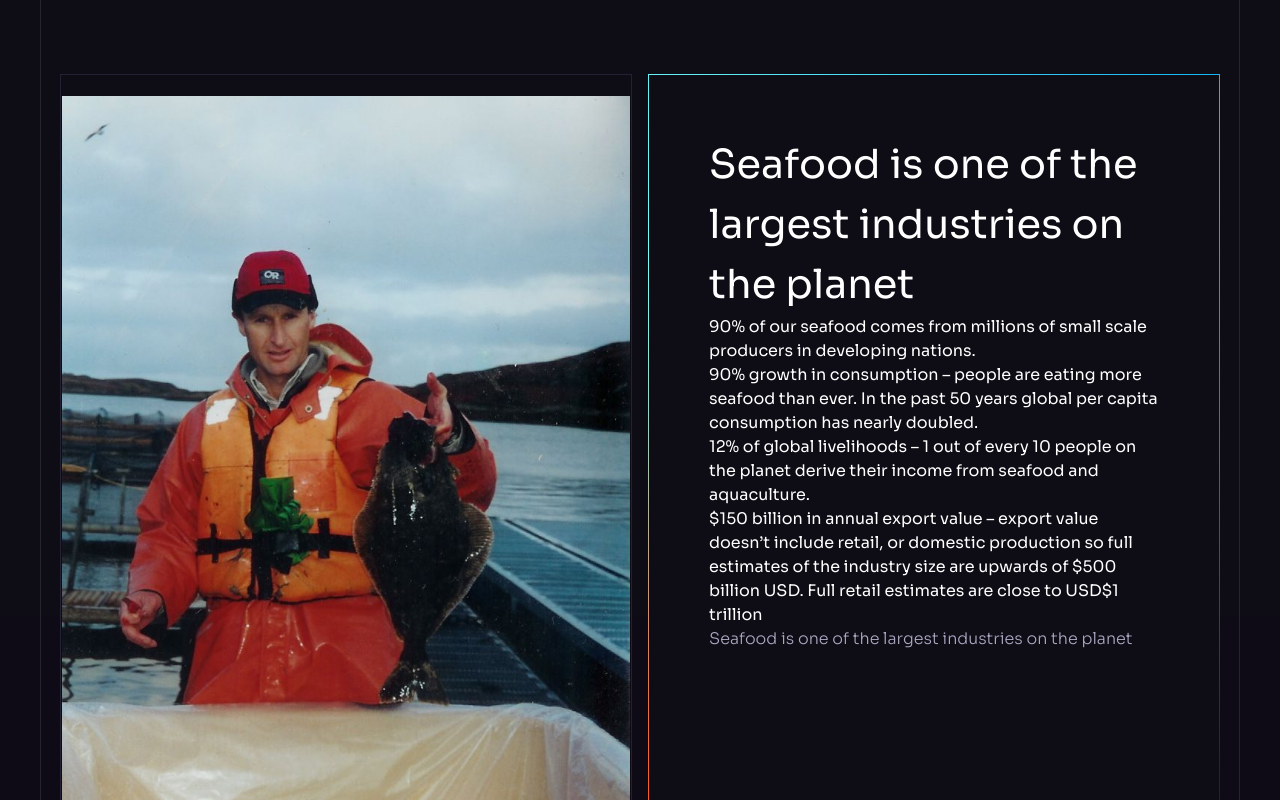
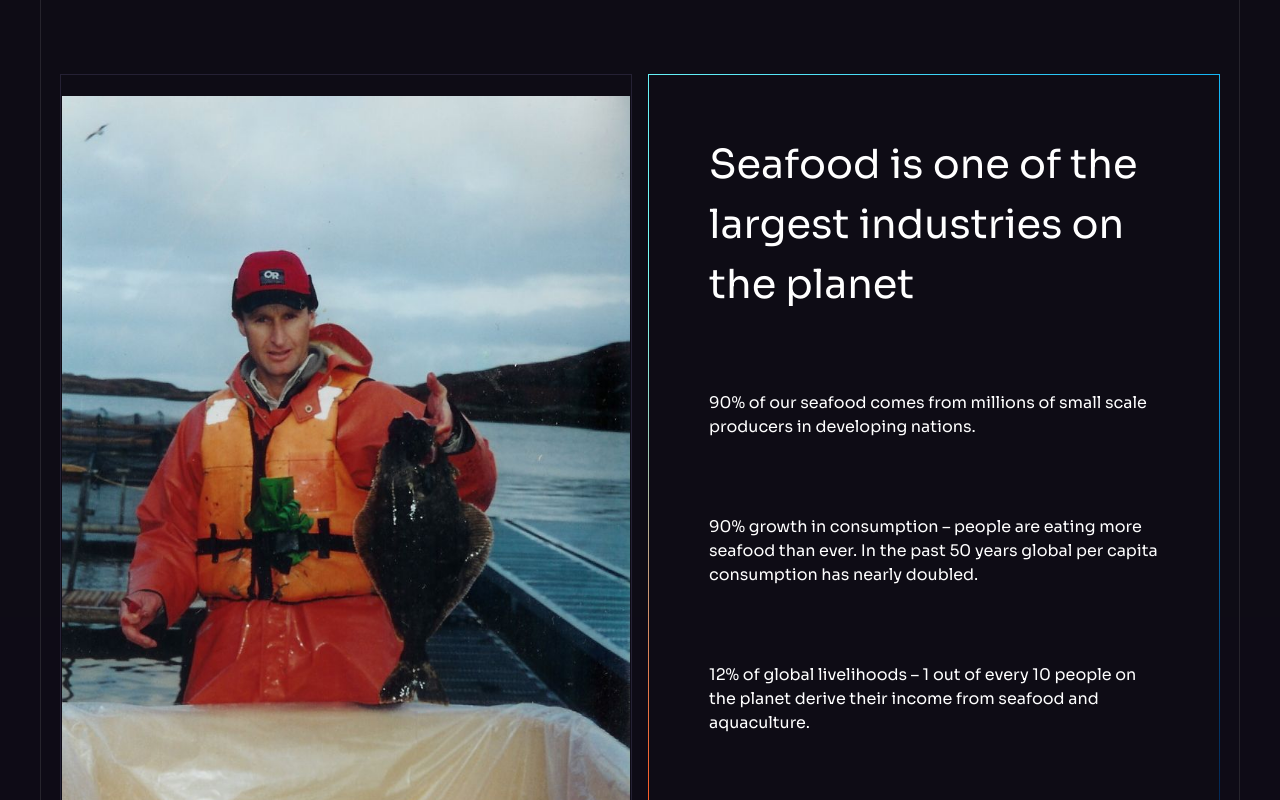
Before and after one commit to zoems/brainwave, a React (Vite) app: page / in a window 1280 px wide. Shown: the part 4140-4940 px from the top of the page. Built offline with nearby package versions, Linux system fonts and the light colour scheme; no server answers.

Commit message:
fix(about): facts margins

```diff
--- a/src/components/About.jsx
+++ b/src/components/About.jsx
@@ -26,7 +26,7 @@ const About = () => (
                   {item.img ? (
                     <div className="mb-10 -my-10 -mx-15">
                       <img
-                        className="w-full h-full"
+                        className="w-full h-min"
                         src={item.img}
                         width={628}
                         height={426}
@@ -37,7 +37,7 @@ const About = () => (
                     <Facts title={item.title} facts={facts} />
                   )}
 
-                  <p className="body-2 text-n-3">{item.title}</p>
+                  {item.img && <p className="body-2 text-n-3">{item.title}</p>}
                   {item.text && <p className="body-2 text-n-2">{item.text}</p>}
                 </div>
               </div>
--- a/src/components/design/About.jsx
+++ b/src/components/design/About.jsx
@@ -11,13 +11,16 @@ export const TagLine = ({ className, children }) => {
 };
 
 export const Facts = ({ facts, title }) => {
-  console.log(facts);
   return (
-    <div>
-      <h2 className="h3">{title}</h2>
-      {facts.map((fact, index) => (
-        <p key={index}>{fact}</p>
-      ))}
+    <div className="flex flex-col flex-grow">
+      <h2 className="h3 mb-4">{title}</h2>
+      <div className="flex flex-col justify-between flex-grow">
+        {facts.map((fact, index) => (
+          <p key={index} className="pb-4 pt-15">
+            {fact}
+          </p>
+        ))}
+      </div>
     </div>
   );
 };
```
